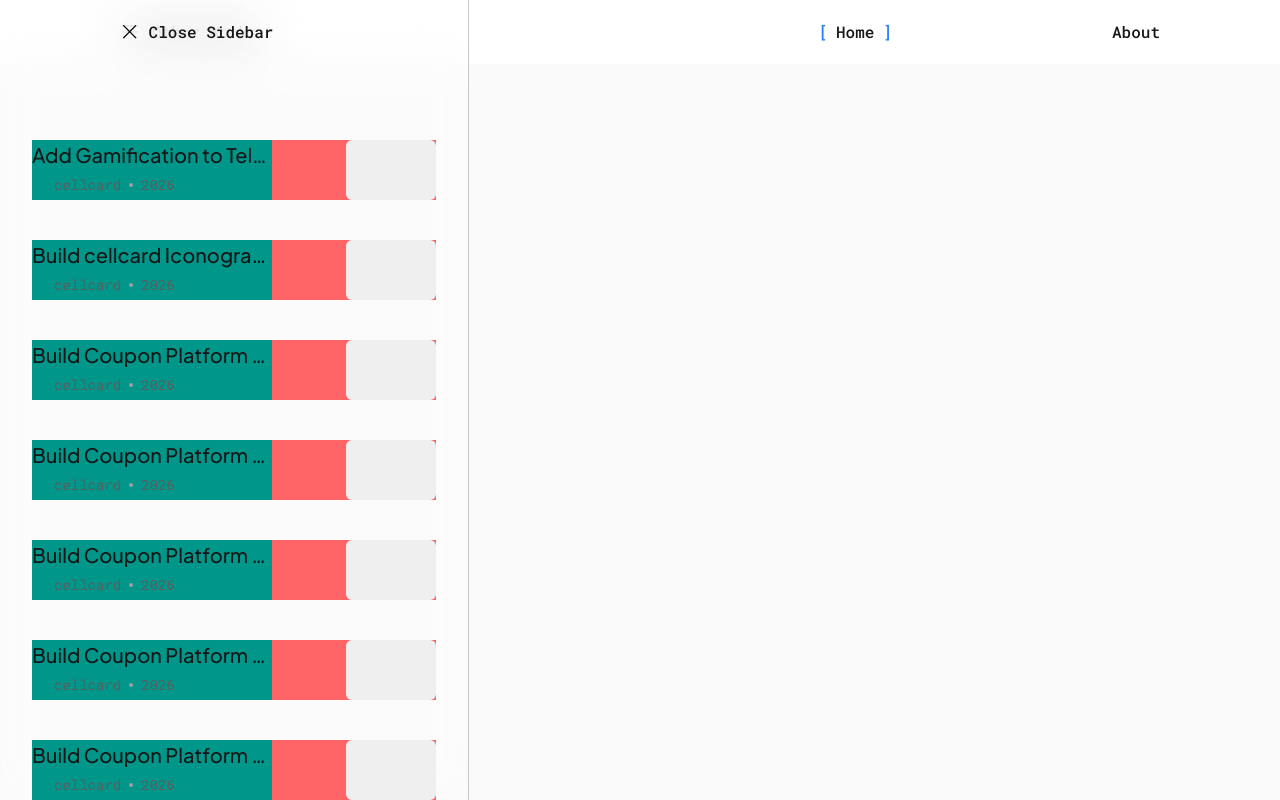
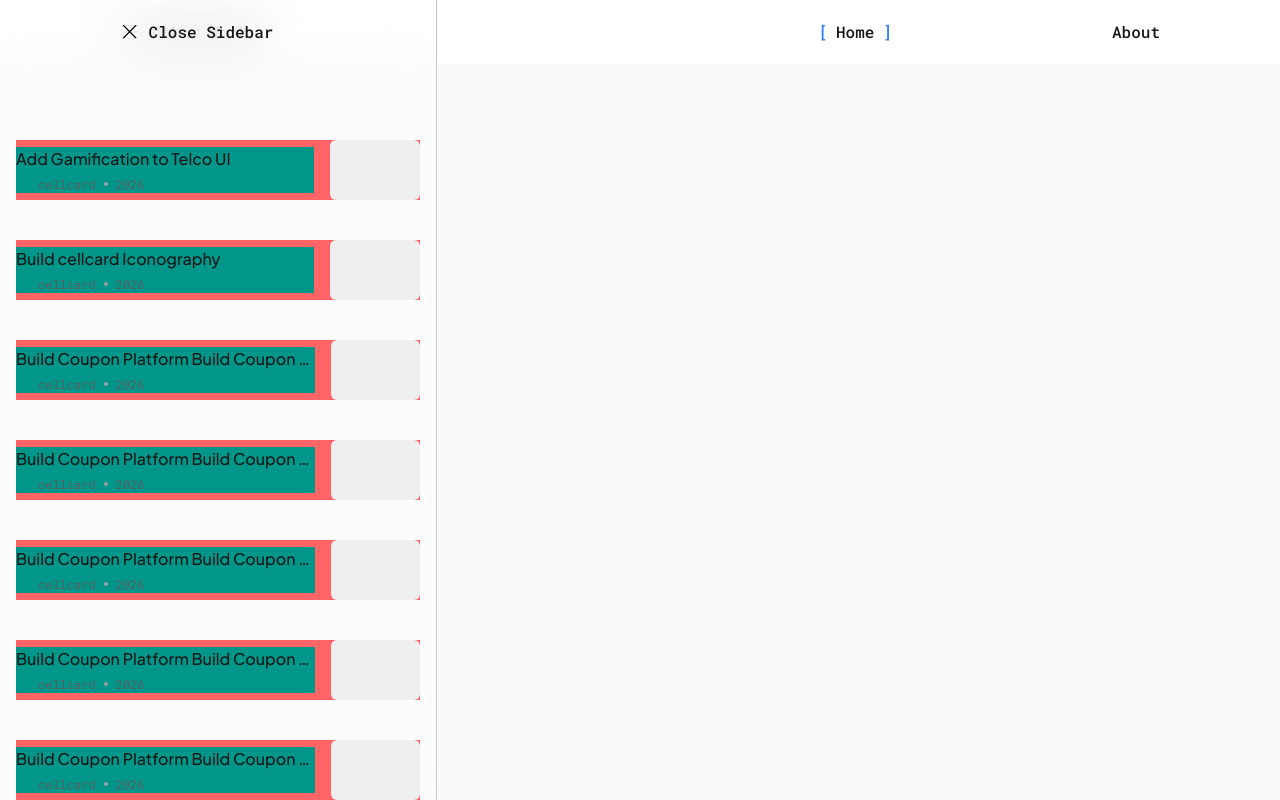
Before and after one commit to nicorobin28/portfolio-rafirahmanda-client-tekno-kreatif, a Next.js app: page / in a window 1280 px wide. Both pictures are taken after a click on the button "Other Works". Built offline with nearby package versions, Linux system fonts and the light colour scheme.

Commit message:
fix size navbar

```diff
--- a/app/component/navbarProductDetail.tsx
+++ b/app/component/navbarProductDetail.tsx
@@ -306,14 +306,14 @@ const navbarProductDetail = () => {
       {/* MenuSideBar */}
       <div
         className="fixed z-10 md:z-0 md:top-0 overflow-y-scroll no-scrollbar bg-white/24
-        backdrop-blur-[24px] flex px-4 w-full md:w-auto border-r border-[#C7C8C9]"
+        backdrop-blur-[24px] flex w-full md:w-auto border-r border-[#C7C8C9]"
       >
         {isOpen && (
           <div className="h-screen md:w-109 w-full relative ">
             <button
               onClick={() => setIsOpen(false)}
               className="flex items-center  md:justify-center gap-3 cursor-pointer h-16 w-full
-              px-4 md:px-0 md:-translate-x-9 -translate-x-3 md:translate-y-0 -translate-y-1"
+              px-4 md:px-0 md:-translate-x-5 translate-x-1 md:translate-y-0 -translate-y-1"
             >
               <svg
                 width="14"
@@ -331,15 +331,15 @@ const navbarProductDetail = () => {
                 Close Sidebar
               </h1>
             </button>
-            <div className="absolute top-[120px] text-[#171718]  w-full">
+            <div className="absolute md:top-[120px] text-[#171718]  w-full">
               {dummyCard.map((item) => (
                 <div key={item.id} className="px-4 py-5 w-full">
-                  <div className="flex justify-between gap-[16px] cursor-pointer group bg-red-400">
-                    <div className="flex flex-col gap-[4px] group-hover:underline group-hover:gap-[4px] bg-teal-600">
-                      <h1 className="font-jakarta font-medium text-[20px] w-60 text-left truncate ">
+                  <div className="flex justify-center items-center w-full gap-[16px] cursor-pointer group bg-red-400">
+                    <div className="flex flex-col md:w-[299px] w-full h-full gap-[4px] group-hover:underline group-hover:gap-[4px] bg-teal-600">
+                      <h1 className="font-jakarta font-medium text-[16px] w-full text-left truncate ">
                         {item.title}
                       </h1>
-                      <div className="flex items-center font-roboto-mono gap-2 text-[#5B5E61] text-[14px] group-hover:hidden">
+                      <div className="flex items-center font-roboto-mono gap-2 text-[#5B5E61]  text-[12px] group-hover:hidden">
                         <div className="flex items-center gap-1.5">
                           <>{item.desc.icon}</>
                           <p>{item.desc.subtitle}</p>
@@ -358,10 +358,8 @@ const navbarProductDetail = () => {
                         <p>{item.desc.year}</p>
                       </div>
 
-                      <div className="hidden group-hover:flex hover:underline items-center gap-[2px] md:translate-y-[2px] translate-y-[3px]">
-                        <p className="md:text-[14px] text-xs font-medium">
-                          Read More
-                        </p>
+                      <div className="hidden group-hover:flex hover:underline items-center gap-[2px]">
+                        <p className="text-[12px] font-medium">Read More</p>
                         <svg
                           width="11"
                           height="11"
```
